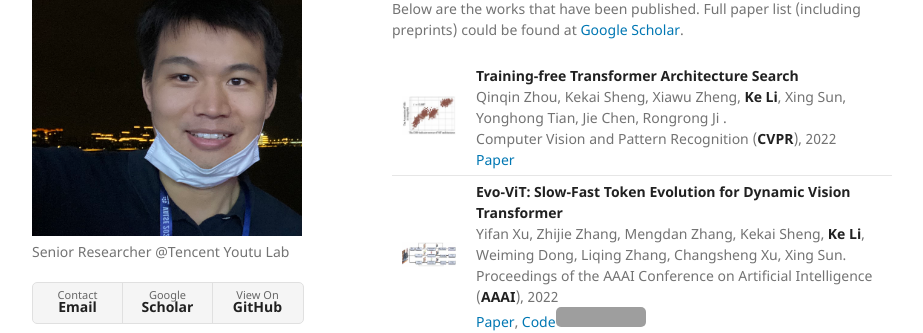
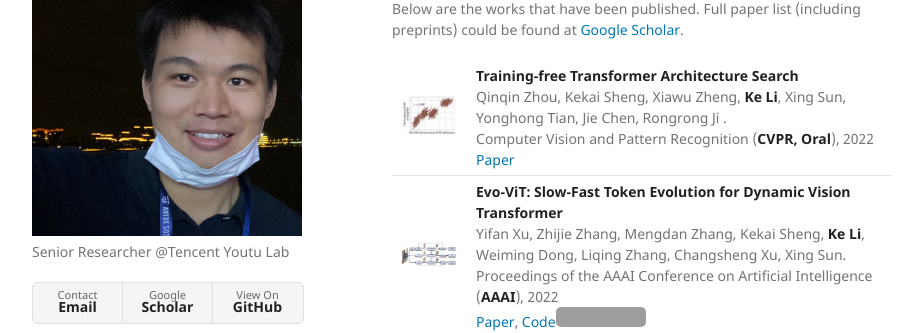
Before and after one commit to keli-61/keli-61.github.io, a Jekyll site: the page built from index.md, in a window 1280 px wide and 900 px high, scrolled down 307 px. Shown: the part 131-464 px from the top of the window, without its empty margins (178-1101 px from the left). Built offline with Jekyll 4.4.1, drawn with Linux system fonts in a browser that asks for light colours; our own code applies the rules of GitHub Pages for plain Markdown files; grey boxes are pictures that could not be loaded.

Commit message:
update TAS Oral tag

```diff
--- a/index.md
+++ b/index.md
@@ -15,7 +15,7 @@ I am a Senior Researcher at Tencent Youtu Lab as of 2018. My research interests
 
 Below are the works that have been published. Full paper list (including preprints) could be found at [Google Scholar](https://scholar.google.com/citations?user=mfWsFM0AAAAJ&hl=en).
 
-| <img src="assets/img/CVPR22.jpg" alt="drawing" width="150" /> | **Training-free Transformer Architecture Search**<br />Qinqin Zhou, Kekai Sheng, Xiawu Zheng, **Ke Li**, Xing Sun, Yonghong Tian, Jie Chen, Rongrong Ji .<br />Computer Vision and Pattern Recognition (**CVPR**), 2022<br />[Paper]() |
+| <img src="assets/img/CVPR22.jpg" alt="drawing" width="150" /> | **Training-free Transformer Architecture Search**<br />Qinqin Zhou, Kekai Sheng, Xiawu Zheng, **Ke Li**, Xing Sun, Yonghong Tian, Jie Chen, Rongrong Ji .<br />Computer Vision and Pattern Recognition (**CVPR, Oral**), 2022<br />[Paper](https://arxiv.org/abs/2203.12217) |
 | <img src="assets/img/AAAI22.jpg" alt="drawing" width="150" /> | **Evo-ViT: Slow-Fast Token Evolution for Dynamic Vision Transformer**<br />Yifan Xu, Zhijie Zhang, Mengdan Zhang, Kekai Sheng, **Ke Li**, Weiming Dong, Liqing Zhang, Changsheng Xu, Xing Sun.<br />Proceedings of the AAAI Conference on Artificial Intelligence (**AAAI**), 2022<br />[Paper](https://arxiv.org/abs/2108.01390), [Code](https://github.com/YifanXu74/Evo-ViT)<img style="border: 0px;padding: 0px;border-radius: 5px;" src="https://img.shields.io/github/stars/YifanXu74/Evo-ViT.svg" alt="GitHub stars" title="" /> |
 | <img src="assets/img/CVPR21.jpg" alt="drawing" width="150" /> | **Removing the Background by Adding the Background: Towards Background Robust Self-supervised Video Representation Learning**<br />Jinpeng Wang, Yuting Gao, **Ke Li**, Yiqi Lin, Andy J Ma, Xing Sun.<br />Computer Vision and Pattern Recognition (**CVPR**), 2021<br />[Paper](https://arxiv.org/abs/2009.05769), [Code](https://github.com/FingerRec/BE)<img style="border: 0px;padding: 0px;border-radius: 5px;" src="https://img.shields.io/github/stars/FingerRec/BE.svg" alt="GitHub stars" title="" /> |
 | <img src="assets/img/ICCV21.jpg" alt="drawing" width="150" /> | **Architecture Disentanglement for Deep Neural Networks**<br />Jie Hu, Liujuan Cao, Qixiang Ye, Tong Tong, ShengChuan Zhang, **Ke Li**, Feiyue Huang, Rongrong Ji, Ling Shao.<br />International Conference on Computer Vision (**ICCV, Oral**), 2021<br />[Paper](https://arxiv.org/abs/2003.13268), [Code](https://github.com/hujiecpp/NAD)<img style="border: 0px;padding: 0px;border-radius: 5px;" src="https://img.shields.io/github/stars/hujiecpp/NAD.svg" alt="GitHub stars" title="" /> |
```
